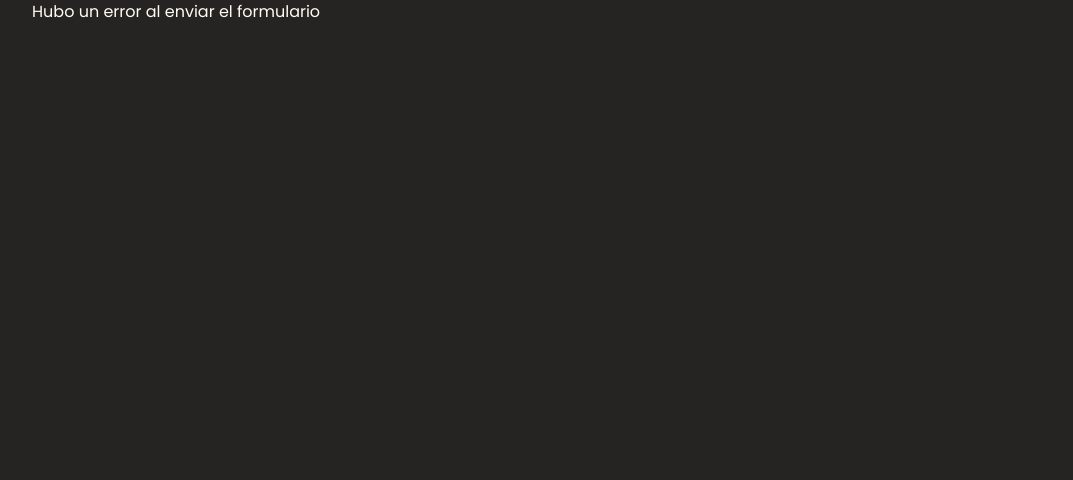
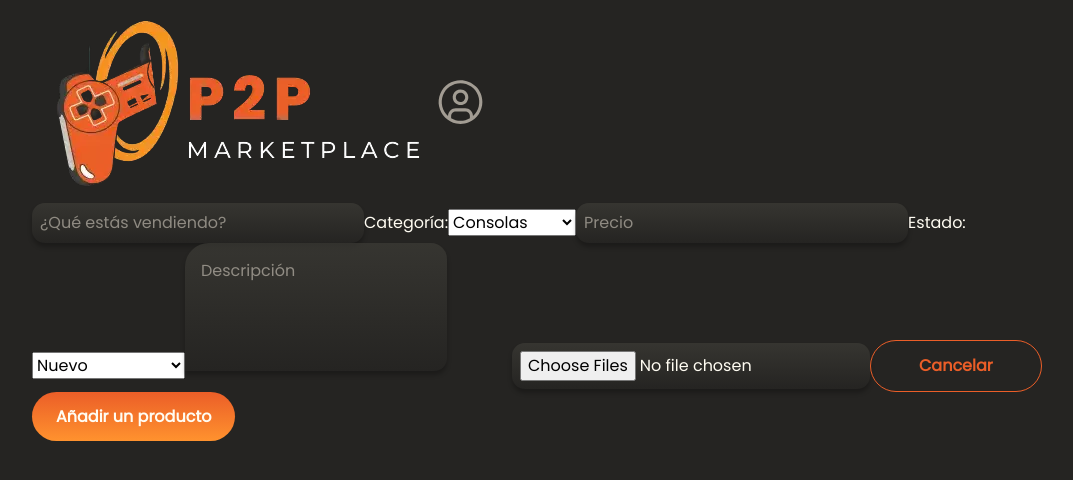
Before and after one commit to AlejandroPachec/Player2Player, a React (Vite) app in the folder frontend/: page /product/addProduct in a window 1280 px wide. Shown: the top 480 px of the page, without its empty margins (96-1169 px from the left). Built offline with nearby package versions, Linux system fonts and the light colour scheme; no server answers.

Commit message:
Fix addProductPage

```diff
--- a/frontend/src/components/text-area/TextArea.jsx
+++ b/frontend/src/components/text-area/TextArea.jsx
@@ -7,7 +7,8 @@ function TextArea ({ placeholder, value, handleChange }) {
             <textarea
                 className='textArea'
                 placeholder={placeholder}
-                value={value}
+                name={value}
+                id={value}
                 onChange={handleChange}/>
         </label>
     );
--- a/frontend/src/hooks/useAddProduct.js
+++ b/frontend/src/hooks/useAddProduct.js
@@ -1,41 +1,30 @@
 import { useState, useEffect } from 'react';
 import { addProductService } from '../service';
 
-
-function useAddProduct (token, data) {
-    const [formData, setFormData] = useState({});
+function useAddProduct (token, formData) {
     const [isSubmitting, setIsSubmitting] = useState(false);
     const [submissionError, setSubmissionError] = useState(null);
-
-
-    const handleChange = (e) => {
-        const { name, value } = e.target;
-        setFormData({
-            ...formData,
-            [name]: value
-        });
-    };
 
     useEffect(() => {
         const handleSubmit = async () => {
             setIsSubmitting(true);
 
             try {
-                const response = await addProductService(token, data);
-                setIsSubmitting(false);
-                setSubmissionError(null);
+                setIsSubmitting(true);
+                const response = await addProductService(token, formData);
 
                 return response;
             } catch (error) {
+                setSubmissionError(error.message);
+            } finally {
                 setIsSubmitting(false);
-                setSubmissionError(error.message);
-                return null;
             }
         };
+
         handleSubmit();
-    }, [data, token]);
+    });
 
-    return { formData, isSubmitting, submissionError, handleChange };
+    return { isSubmitting, submissionError };
 }
 
 export default useAddProduct;
--- a/frontend/src/pages/addProduct-page/AddProductPage.jsx
+++ b/frontend/src/pages/addProduct-page/AddProductPage.jsx
@@ -4,37 +4,53 @@ import MainButton from '../../components/main-button/MainButton';
 import GeneralInput from '../../components/generalInput/GeneralInput';
 import TextArea from '../../components/text-area/TextArea';
 import SecondaryButton from '../../components/secondary-button/SecondaryButton';
-import useAddProduct from '../../hooks/useAddProduct';
 import { UserAuthContext } from '../../context/UserAuthContext';
+import { addProductService } from '../../service';
+import { useNavigate } from 'react-router-dom';
 
 function AddProductPage () {
-    const [formData, setFormData] = useState({});
     const { token } = useContext(UserAuthContext);
+    const [error, setError] = useState('');
+    const navigate = useNavigate();
 
-
-    const { isSubmitting, submissionError, handleFileInputChange } = useAddProduct(token, {
+    const [formData, setFormData] = useState({
         title: '',
         category: '',
         location: '',
         price: '',
+        state: '',
         description: '',
-        images: []
+        photos: []
     });
 
+    function handleChange (event) {
+        const newFormValues = event.target.value;
 
-    if (submissionError) {
-        return <p>Hubo un error al enviar el formulario</p>;
+        setFormData({
+            ...formData,
+            [event.target.name]: newFormValues
+        });
     }
 
-    const handleChange = (e) => {
-        const { name, value } = e.target;
+    async function handleImages (event) {
         setFormData({
             ...formData,
-            [name]: value
+            [event.target.name]: [...event.target.files]
         });
-    };
+    }
+
     const handleFormSubmit = async (e) => {
         e.preventDefault();
+
+        try {
+            await addProductService(token, formData);
+        } catch (error) {
+            setError(error.message);
+        } finally {
+            setTimeout(() => {
+                navigate('/');
+            }, 2000);
+        }
     };
 
     return (
@@ -43,36 +59,48 @@ function AddProductPage () {
             <main>
                 <form onSubmit={handleFormSubmit}>
                     <GeneralInput
-                        placeholder="¿Qué estás vendiendo?"
-                        name="title"
-                        onChange={handleChange}
+                        placeholder={'¿Qué estás vendiendo?'}
+                        value={'title'}
+                        type={'text'}
+                        handleChange={handleChange}
                     />
+                    <label htmlFor="category">Categoría:</label>
+                    <select name="category" id="category" onChange={handleChange}>
+                        <option value="Consolas" >Consolas</option>
+                        <option value="Videojuegos">Videojuegos</option>
+                        <option value="Accesorios">Accesorios</option>
+                        <option value="Retro">Retro</option>
+                        <option value="Ordenadores">Ordenadores</option>
+                    </select>
                     <GeneralInput
-                        placeholder="Categoría"
-                        name="category"
-                        onChange={handleChange}
+                        placeholder={'Precio'}
+                        value={'price'}
+                        type={'number'}
+                        handleChange={handleChange}
                     />
-                    <GeneralInput
-                        placeholder="Precio"
-                        name="price"
-                        type="number"
-                        onChange={handleChange}
-                    />
+                    <label htmlFor="state">Estado:</label>
+                    <select name="state" id="state" onChange={handleChange}>
+                        <option value="Nuevo" >Nuevo</option>
+                        <option value="En buen estado">En buen estado</option>
+                        <option value="Aceptable">Aceptable</option>
+                        <option value="No da para más">No da para más</option>
+                    </select>
                     <TextArea
-                        placeholder="Descripción"
-                        name="description"
-                        onChange={handleChange}
+                        placeholder={'Descripción'}
+                        value={'description'}
+                        handleChange={handleChange}
                     />
                     <input
-                        placeholder="Selecciona las fotos de tu producto"
-                        type="file"
-                        name="images"
+                        placeholder='Selecciona las fotos de tu producto'
+                        type='file'
+                        name='photos'
                         multiple
-                        onChange={handleFileInputChange}
+                        onChange={handleImages}
                     />
-                    <SecondaryButton text="Cancelar" />
-                    <MainButton text="Añadir un producto" type="submit" disabled={isSubmitting} />
+                    <SecondaryButton text={'Cancelar'} />
+                    <MainButton text={'Añadir un producto'} type="submit" />
                 </form>
+                { error ? <p>{error}</p> : null}
             </main>
         </>
     );
--- a/frontend/src/pages/product-page/ProductPage.jsx
+++ b/frontend/src/pages/product-page/ProductPage.jsx
@@ -30,10 +30,11 @@ const ProductPage = () => {
             await addOrderService(idProduct, token, { userSellerId });
         } catch (error) {
             setErrorBack(error.message);
+        } finally {
+            setTimeout(() => {
+                navigate('/');
+            }, 2000);
         }
-        setTimeout(() => {
-            navigate('/');
-        }, 2000);
     };
 
     return (
--- a/frontend/src/pages/register-page/RegisterPage.jsx
+++ b/frontend/src/pages/register-page/RegisterPage.jsx
@@ -61,7 +61,7 @@ const RegisterPage = () => {
                     <Password value={'password'} handleChange={handleChange}/>
                     <Password value={'pass2'} handleChange={handleChange}/>
                     {error ? <p>{error}</p> : null}
-                    <MainButton text={'Registrarse'}/>
+                    <MainButton type='submit' text={'Registrarse'}/>
                 </form>
             </main>
             <Footer/>
--- a/frontend/src/service/index.js
+++ b/frontend/src/service/index.js
@@ -38,8 +38,6 @@ export const loginUserService = async ({ email, password }) => {
 
     return [data.data.token, data.data.userInfo[0]];
 };
-
-
 
 export const getProductByIdService = async (idProduct) => {
     const response = await fetch(`${import.meta.env.VITE_BACK_URL}/products/${idProduct}`);
@@ -92,25 +90,7 @@ export const getUserReviewsService = async (idUser) => {
     return data.data;
 };
 
-export async function addProductService (token, formData) {
-    console.log();
-    const response = await fetch(`${import.meta.env.VITE_BACK_URL}/products/addProduct`, {
-        method: 'POST',
-        headers: {
-            'Content-Type': 'application/json',
-            token
-        },
-        body: JSON.stringify(formData)
-    });
 
-    if (!response.ok) {
-        throw new Error('Error en la solicitud');
-    }
-
-    const data = await response.json();
-
-    return data;
-}
 export const registerUserService = async ({ firstName, lastName, email, phone, password }) => {
     const response = await fetch(`${import.meta.env.VITE_BACK_URL}/user/create`, {
         method: 'POST',
@@ -126,3 +106,31 @@ export const registerUserService = async ({ firstName, lastName, email, phone, p
         throw new Error(data.error);
     }
 };
+
+export const addProductService = async (token, formData) => {
+    const addProductForm = new FormData();
+
+    addProductForm.append('name', formData.title);
+    addProductForm.append('category', formData.category);
+    addProductForm.append('description', formData.description);
+    addProductForm.append('price', formData.price);
+    addProductForm.append('state', formData.state);
+
+    formData.photos.forEach((photo) => {
+        addProductForm.append('photos', photo);
+    });
+
+    const response = await fetch(`${import.meta.env.VITE_BACK_URL}/products/addProduct`, {
+        method: 'POST',
+        headers: {
+            token
+        },
+        body: addProductForm
+    });
+
+    const data = await response.json();
+
+    if (!response.ok) {
+        throw new Error(data.error);
+    }
+};
```
Also changed, not shown: 1 other file (tests, documents, lock files or other folders).
